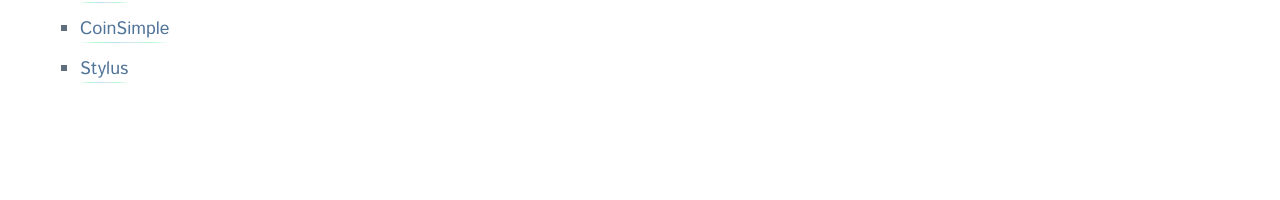
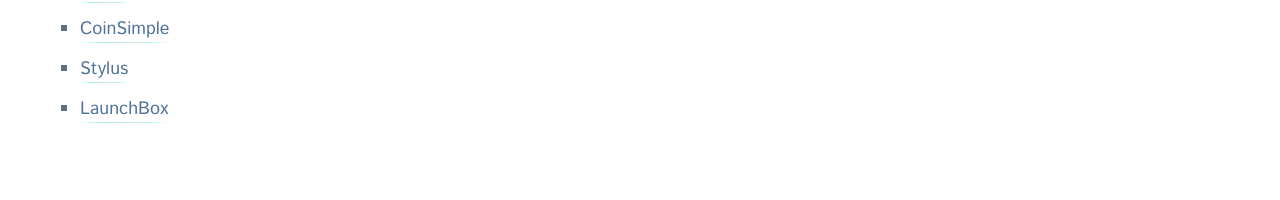
Before and after one commit to mohamedhaouali/corysimmons.com, a Jekyll site: the page built from portfolio/index.html, in a window 1280 px wide. Shown: the part 905-1105 px from the top of the page. Built offline with Jekyll 4.4.1, drawn with Linux system fonts in a browser that asks for light colours; before the commit the page ends 1068 px from its top, so only the background shows below that.

Commit message:
Add LaunchBox to portfolio

```diff
--- a/portfolio/index.html
+++ b/portfolio/index.html
@@ -62,4 +62,7 @@ title: Portfolio
   <li>
     <a target="_blank" href="http://stylus-lang.com">Stylus</a>
   </li>
+  <li>
+    <a target="_blank" href="http://launchboxhq.com">LaunchBox</a>
+  </li>
 </ul>
```
Also changed, not shown: 1 other file.
